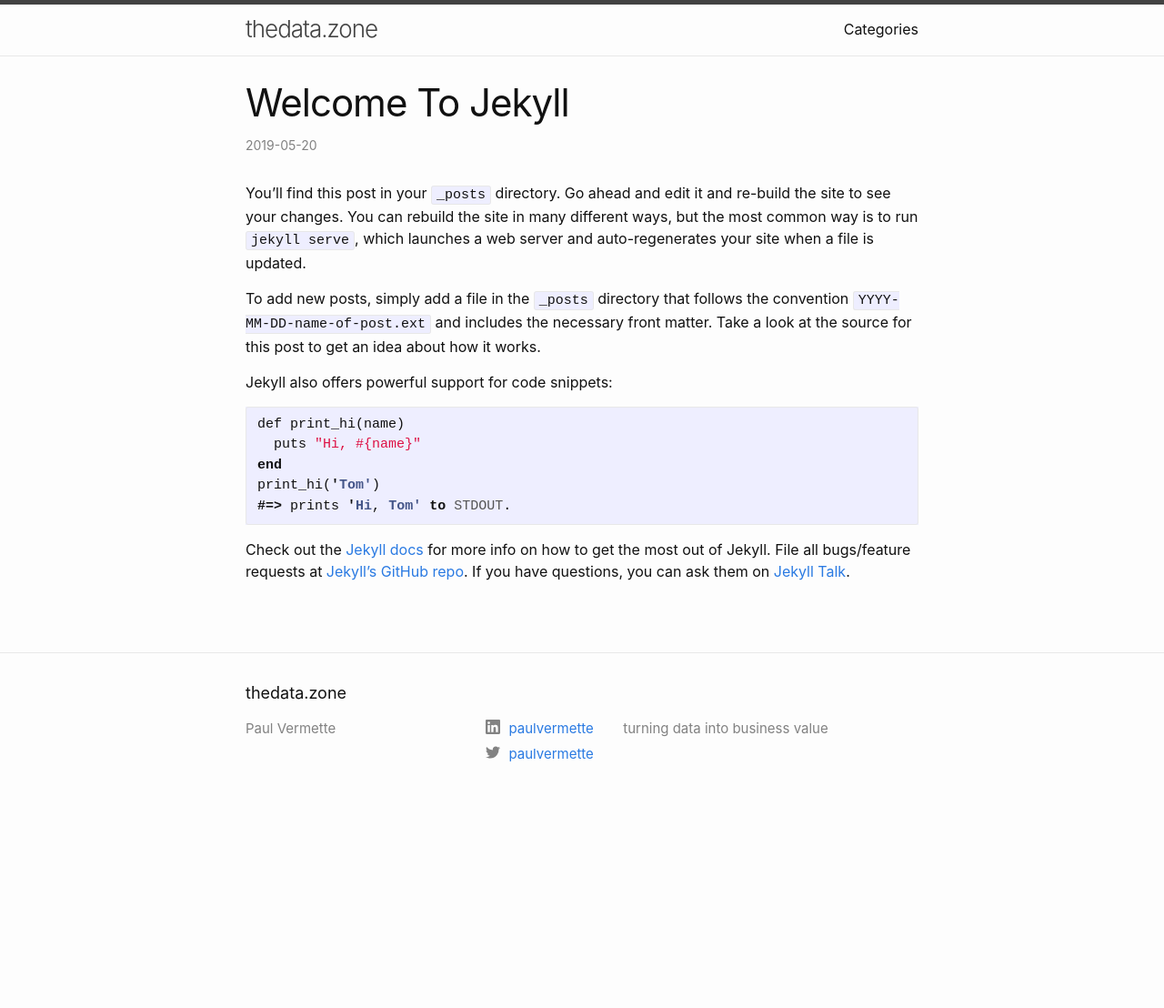
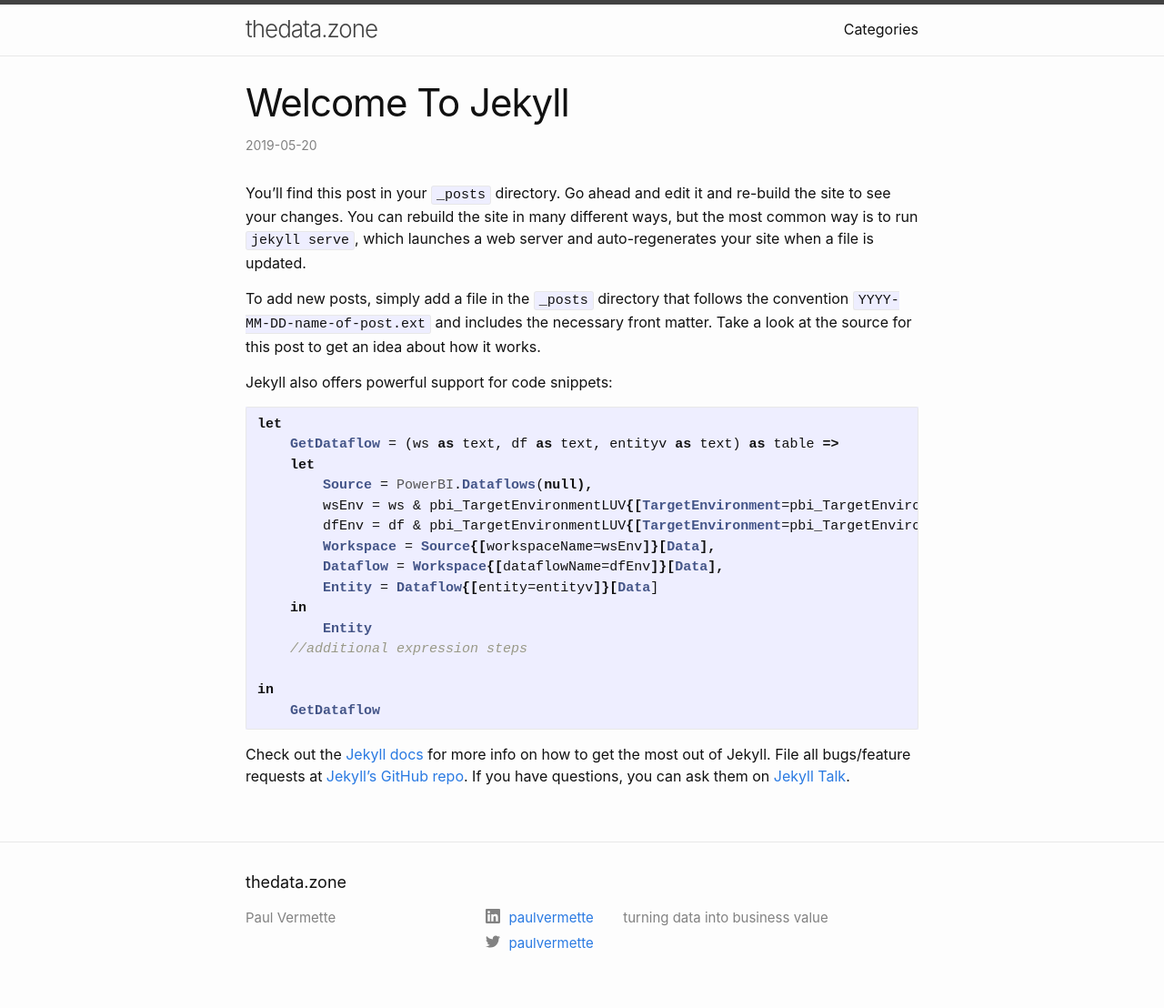
Before and after one commit to pauliev/pauliev.github.io, a Jekyll site: the page built from _posts/2019-05-20-welcome-to-jekyll.md, in a window 1280 px wide. Shown: the whole page at 91% size. Built offline with Jekyll 4.4.1, drawn with Linux system fonts in a browser that asks for light colours; before the commit the page ends 900 px from its top, so only the background shows below that.

Commit message:
Update 2019-05-20-welcome-to-jekyll.md

````diff
--- a/_posts/2019-05-20-welcome-to-jekyll.md
+++ b/_posts/2019-05-20-welcome-to-jekyll.md
@@ -12,11 +12,21 @@
 Jekyll also offers powerful support for code snippets:
 
 ```fsharp
-def print_hi(name)
-  puts "Hi, #{name}"
-end
-print_hi('Tom')
-#=> prints 'Hi, Tom' to STDOUT.
+let
+    GetDataflow = (ws as text, df as text, entityv as text) as table =>
+    let
+        Source = PowerBI.Dataflows(null),
+        wsEnv = ws & pbi_TargetEnvironmentLUV{[TargetEnvironment=pbi_TargetEnvironment]}[WorkspaceSuffix],
+        dfEnv = df & pbi_TargetEnvironmentLUV{[TargetEnvironment=pbi_TargetEnvironment]}[DataflowSuffix],
+        Workspace = Source{[workspaceName=wsEnv]}[Data],
+        Dataflow = Workspace{[dataflowName=dfEnv]}[Data],
+        Entity = Dataflow{[entity=entityv]}[Data]
+    in
+        Entity
+    //additional expression steps
+
+in
+    GetDataflow
 ```
 
 Check out the [Jekyll docs][jekyll-docs] for more info on how to get the most out of Jekyll. File all bugs/feature requests at [Jekyll’s GitHub repo][jekyll-gh]. If you have questions, you can ask them on [Jekyll Talk][jekyll-talk].
````
